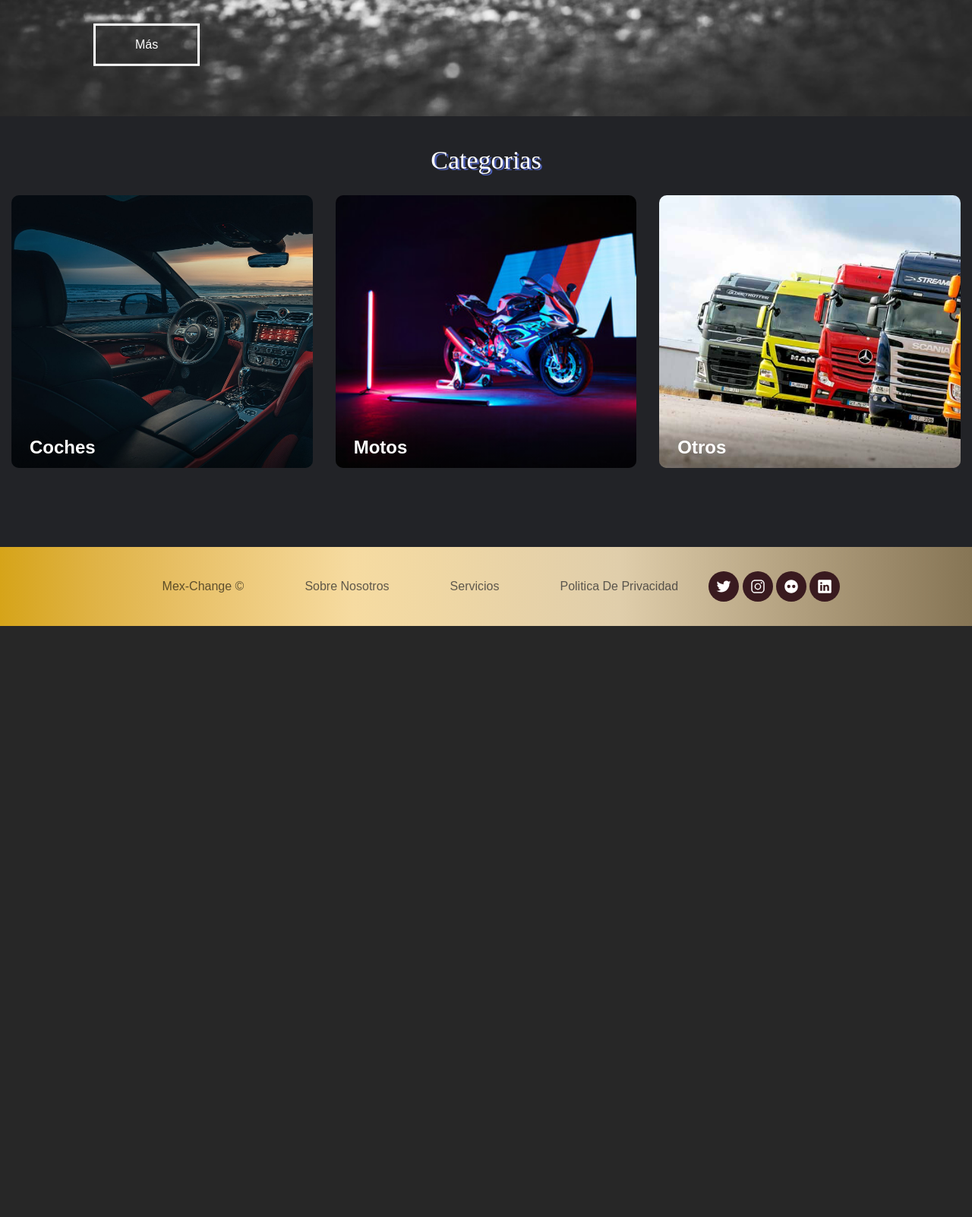
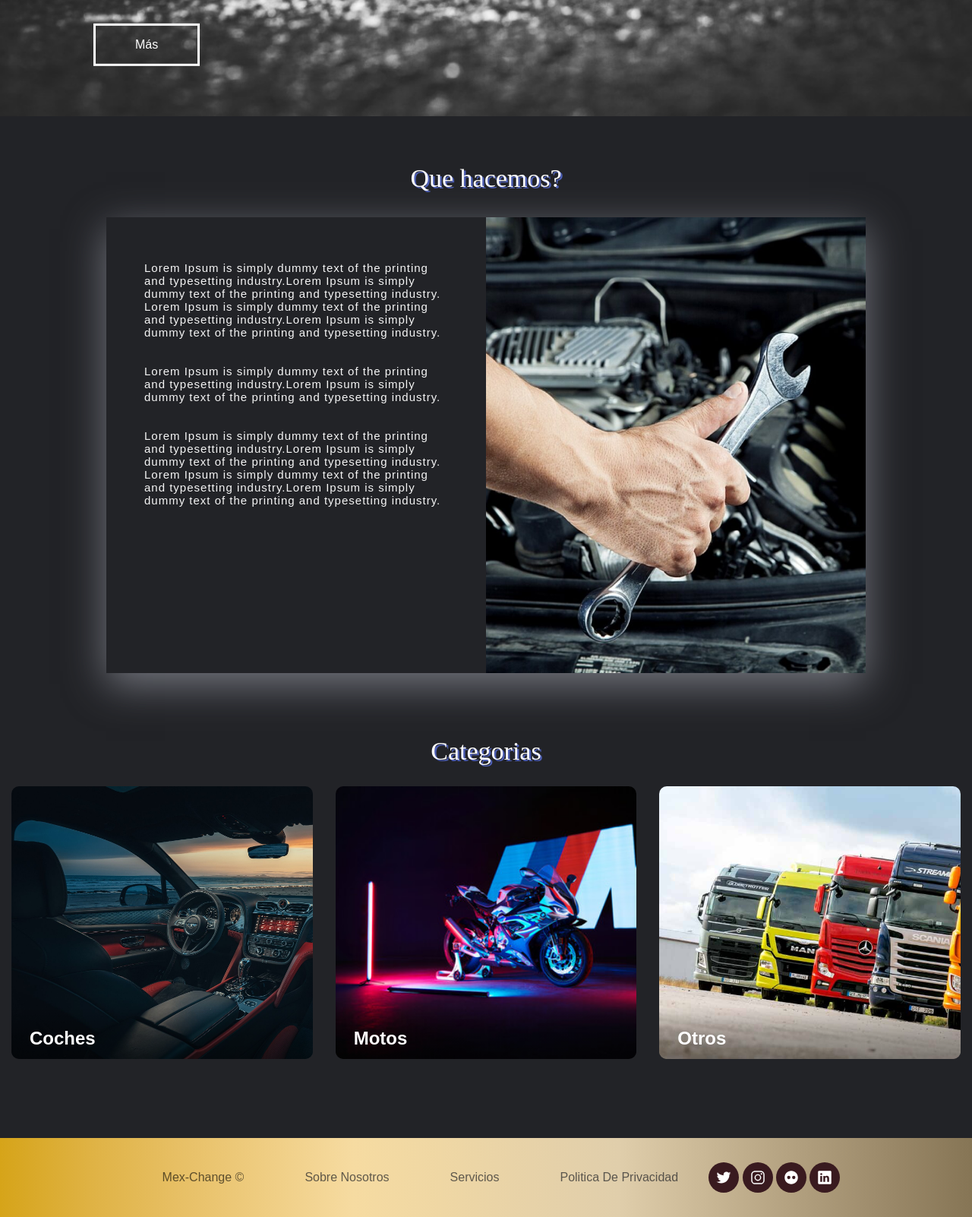
Before and after one commit to CrtNeo/Symfony_Project, a Symfony app: template proyectoZ/templates/page/index.html.twig in a window 1280 px wide. Shown: the part 647-2249 px from the top of the page at 76% size. Before the commit the page ends 1471 px from the top, so only its background shows below. Run offline with Twig, Linux system fonts and the light colour scheme; the template is opened without the code that fills it, so the values that code supplies are empty; some libraries are stand-ins or nearby versions.

Commit message:
Pagina de inicio casi acabada

```diff
--- a/proyectoZ/public/css/estilos.css
+++ b/proyectoZ/public/css/estilos.css
@@ -238,7 +238,6 @@ section {
   display: flex;
   justify-content: center;
   position: relative;
-  margin-top: 10ch;
   margin-bottom: 10ch;
 }
 section > div {
@@ -255,6 +254,15 @@ section > div {
   text-shadow: .07em .07em 0 hsla(230,40%,50%,1);
   }
 
+.titulo-informacion {
+    position: absolute;
+    margin-top: -70px;
+    display: inline-block;
+    color: white;
+    font-family: 'Righteous', serif;
+    font-size: 34px;
+    text-shadow: .07em .07em 0 hsla(230,40%,50%,1);
+    }
 /*Foxy-card*/
 
 .fondo-foxy {
@@ -526,18 +534,101 @@ section > div {
 .boton-tiger:focus {
   background-color: white;
 }
- /*Efectos cards*/
- .fundido{
+/*Efectos*/
+
+.fundido{
   position: relative;
   transform: translateY(150px);
   opacity: 0;
   transition: all 2s ease;
+  margin-top: 5ch;
 }
 .fundido.active{
   transform: translateY(0px);
   opacity: 1;
 }
 
+.fundido-right{
+  position: relative;
+  transform: translateX(75%);
+  opacity: 0;
+  transition: transform 2s ease-in-out;
+}
+.fundido-right.active{
+  transform: translateX(0px);
+  opacity: 1;
+}
+
+.fundido-left{
+  position: relative;
+  transform: translateX(-75%);
+  opacity: 0;
+  transition: transform 2s ease-in-out;
+}
+.fundido-left.active{
+  transform: translateX(0px);
+  opacity: 1;
+}
+/*Info*/
+.informacion{
+  margin-top: 15ch;
+}
+
+.masInfo {
+  position: relative;
+  width: 1000px;
+  height: 600px;
+  box-shadow: 0 15px 50px #74767e;
+  overflow: hidden;
+}
+
+.masInfo .cuerpo-info{
+  position: relative;
+  top: 0;
+  left: 0;
+  width: 100%;
+  height: 100%;
+  display: flex;
+}
+
+.masInfo .cuerpo-info .imagenInfo{
+  position: relative;
+  width: 50%;
+  height: 100%;
+  transition: 0.5s;
+}
+
+.masInfo .cuerpo-info .imagenInfo img{
+  position: absolute;
+  top: 0;
+  left: 0;
+  width: 100%;
+  height: 100%;
+  object-fit: cover;
+}
+
+.masInfo .cuerpo-info .contenido-info{
+  position: relative;
+  width: 50%;
+  height: 100%;
+  display: flex;
+  justify-content: center;
+  padding: 40px;
+  transition: 0.5s;
+}
+
+.masInfo .cuerpo-info .contenido-info p{
+  width: 100%;
+  padding: 10px;
+  color: #f5f5f5;
+  border: none;
+  outline: none;
+  box-shadow: none;
+  font-size: 15px;
+  margin: 8px 0;
+  letter-spacing: 1px;
+  font-weight: 300;
+}
 /*Footer*/
 
 footer{
--- a/proyectoZ/templates/page/index.html.twig
+++ b/proyectoZ/templates/page/index.html.twig
@@ -37,7 +37,33 @@
         <a href="#" class="boton-portada">Más</a>
       </div>
     </div>
-
+    <section class="informacion">
+          <span class="titulo-informacion">Que hacemos?</span>
+          <div class="contenedor">
+            <div class="masInfo">
+              <div class="cuerpo-info">
+                <div class="contenido-info fundido-left">
+                    <p>
+                    Lorem Ipsum is simply dummy text of the printing and typesetting
+                    industry.Lorem Ipsum is simply dummy text of the printing and typesetting
+                    industry. Lorem Ipsum is simply dummy text of the printing and typesetting
+                    industry.Lorem Ipsum is simply dummy text of the printing and typesetting
+                    industry.<br><br><br>
+                    Lorem Ipsum is simply dummy text of the printing and typesetting
+                    industry.Lorem Ipsum is simply dummy text of the printing and typesetting
+                    industry.<br><br><br>
+                    Lorem Ipsum is simply dummy text of the printing and typesetting
+                    industry.Lorem Ipsum is simply dummy text of the printing and typesetting
+                    industry. Lorem Ipsum is simply dummy text of the printing and typesetting
+                    industry.Lorem Ipsum is simply dummy text of the printing and typesetting
+                    industry.
+                    </p>
+                </div>
+                <div class="imagenInfo fundido-right"><img src="media/img/info.jpg" alt=""></div>
+              </div>
+            </div>
+          </div>
+    </section>
     <!--Cards-->
     <section class="fundido">
       <span class="titulo-categorias">Categorias</span>
```
Also changed, not shown: proyectoZ/public/js/scroll.js (+28 -2 lines), proyectoZ/public/media/img/info.jpg (added), proyectoZ/public/media/img/jaguar.jpg (deleted), proyectoZ/public/media/img/snake.png (deleted), proyectoZ/public/media/img/turtle.jpg (deleted).
